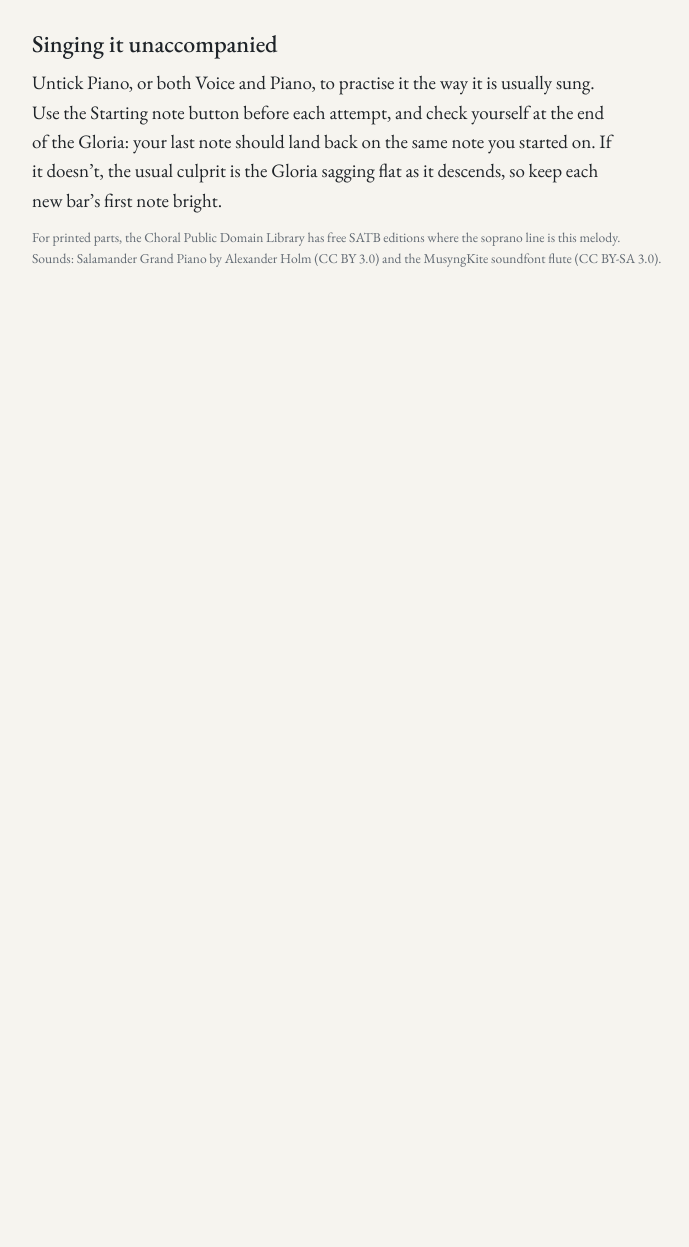
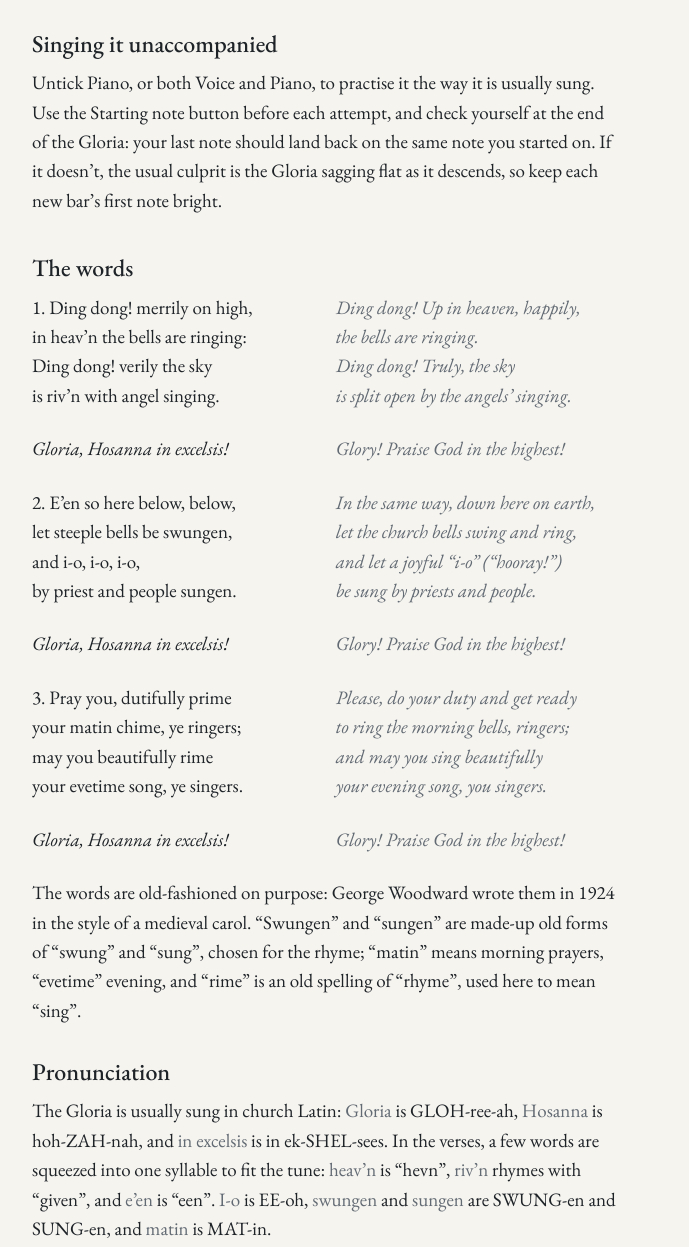
Before and after one commit to saribekyan/saribekyan.github.io, a plain HTML site: page music/ding-dong-merrily/index.html in a window 1280 px wide. Shown: the part 962-2209 px from the top of the page, without its empty margins (176-865 px from the left). Before the commit the page ends 1231 px from the top, so only its background shows below. Drawn offline with nearby package versions, Linux system fonts and the light colour scheme; a script that the page names is missing.

Commit message:
Song pages: words at the bottom, plain-English version and pronunciation for Ding Dong
Co-Authored-By: Claude Opus 5.5 <noreply@anthropic.com>

```diff
--- a/music/ding-dong-merrily/index.html
+++ b/music/ding-dong-merrily/index.html
@@ -82,12 +82,19 @@ main{padding:22px 0 40px}
 section.notes{max-width:64ch;margin-top:34px}
 section.notes h2{font-weight:500;font-size:1.5rem;margin:28px 0 6px}
 section.notes p{margin:0 0 12px}
+.text{display:grid;grid-template-columns:1fr 1fr;gap:12px 24px;margin:6px 0 12px}
+.text p{margin:0}
+.text .en{color:var(--muted);font-style:italic}
+.text .refrain{font-style:italic}
+.say{color:var(--muted)}
 footer{color:var(--muted);font-size:0.85rem;padding:10px 0 40px;max-width:66ch}
 footer a{color:var(--accent)}
 @media (max-width:600px){
   body{font-size:18px}
   header{padding-top:28px}
   input[type=range]{width:90px}
+  .text{grid-template-columns:1fr;gap:4px}
+  .text .en{margin-bottom:10px}
   .k-line{font-size:1.25rem}
   .k-label{min-width:0}
 }
@@ -147,6 +154,28 @@ footer a{color:var(--accent)}
     <p>It is a falling sequence: the same six-note shape, “long-short, four quick”, starting one step lower each bar. Learn the first bar on a neutral “loo”, then simply step it down. Choirs share the breathing, but on your own you need a deep breath before “Glo-” and, if needed, a quick sip at the start of the fifth bar, where the run is halfway down.</p>
     <h2>Singing it unaccompanied</h2>
     <p>Untick Piano, or both Voice and Piano, to practise it the way it is usually sung. Use the Starting note button before each attempt, and check yourself at the end of the Gloria: your last note should land back on the same note you started on. If it doesn’t, the usual culprit is the Gloria sagging flat as it descends, so keep each new bar’s first note bright.</p>
+  </section>
+
+  <section class="notes words">
+    <h2>The words</h2>
+    <div class="text">
+      <p>1. Ding dong! merrily on high,<br>in heav’n the bells are ringing:<br>Ding dong! verily the sky<br>is riv’n with angel singing.</p>
+      <p class="en">Ding dong! Up in heaven, happily,<br>the bells are ringing.<br>Ding dong! Truly, the sky<br>is split open by the angels’ singing.</p>
+      <p class="refrain">Gloria, Hosanna in excelsis!</p>
+      <p class="en">Glory! Praise God in the highest!</p>
+      <p>2. E’en so here below, below,<br>let steeple bells be swungen,<br>and i-o, i-o, i-o,<br>by priest and people sungen.</p>
+      <p class="en">In the same way, down here on earth,<br>let the church bells swing and ring,<br>and let a joyful “i-o” (“hooray!”)<br>be sung by priests and people.</p>
+      <p class="refrain">Gloria, Hosanna in excelsis!</p>
+      <p class="en">Glory! Praise God in the highest!</p>
+      <p>3. Pray you, dutifully prime<br>your matin chime, ye ringers;<br>may you beautifully rime<br>your evetime song, ye singers.</p>
+      <p class="en">Please, do your duty and get ready<br>to ring the morning bells, ringers;<br>and may you sing beautifully<br>your evening song, you singers.</p>
+      <p class="refrain">Gloria, Hosanna in excelsis!</p>
+      <p class="en">Glory! Praise God in the highest!</p>
+    </div>
+    <p>The words are old-fashioned on purpose: George Woodward wrote them in 1924 in the style of a medieval carol. “Swungen” and “sungen” are made-up old forms of “swung” and “sung”, chosen for the rhyme; “matin” means morning prayers, “evetime” evening, and “rime” is an old spelling of “rhyme”, used here to mean “sing”.</p>
+
+    <h2>Pronunciation</h2>
+    <p>The Gloria is usually sung in church Latin: <span class="say">Gloria</span> is GLOH-ree-ah, <span class="say">Hosanna</span> is hoh-ZAH-nah, and <span class="say">in excelsis</span> is in ek-SHEL-sees. In the verses, a few words are squeezed into one syllable to fit the tune: <span class="say">heav’n</span> is “hevn”, <span class="say">riv’n</span> rhymes with “given”, and <span class="say">e’en</span> is “een”. <span class="say">I-o</span> is EE-oh, <span class="say">swungen</span> and <span class="say">sungen</span> are SWUNG-en and SUNG-en, and <span class="say">matin</span> is MAT-in.</p>
   </section>
 </main>
 
```
Also changed, not shown: music/ave-maria/index.html (+11 -7 lines).
